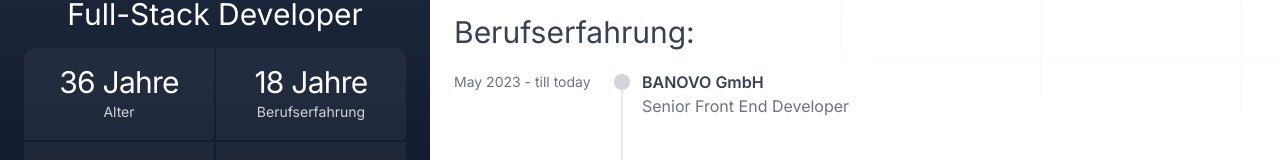
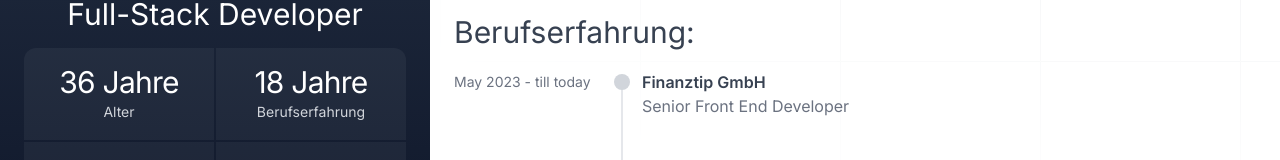
Before and after one commit to iduspara/iduspara.com, a Nuxt app: page / in a window 1280 px wide. Shown: the part 538-698 px from the top of the page. Built offline with nearby package versions, Linux system fonts and the light colour scheme.

Commit message:
Update Jobs.vue

```diff
--- a/components/Jobs.vue
+++ b/components/Jobs.vue
@@ -47,7 +47,7 @@ const timeline = [
     content:
       "",
     title: "Senior Front End Developer",
-    company: "BANOVO GmbH",
+    company: "Finanztip GmbH",
     date: "May 2023 - till today",
     datetime: "2023-05-01",
   },
```
